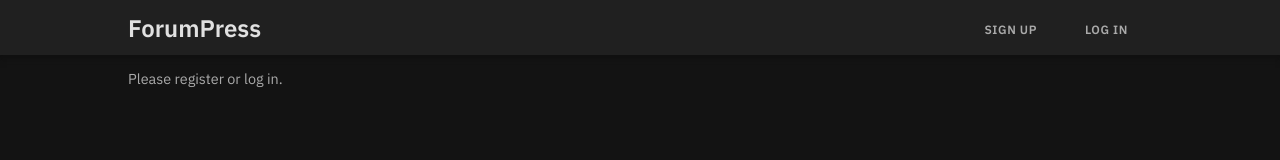
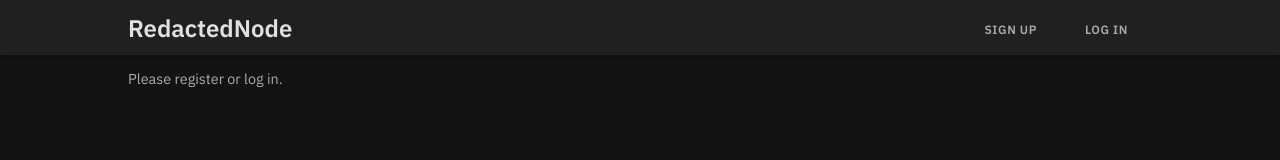
Before and after one commit to stephenpark7/reddit-clone, a React (Create React App) app in the folder client/: page / in a window 1280 px wide. Shown: the top 160 px of the page. Built offline with nearby package versions, Linux system fonts and the light colour scheme.

Commit message:
other: change app name to RedactedNode

```diff
--- a/client/public/index.html
+++ b/client/public/index.html
@@ -26,7 +26,7 @@
     -->
     <link rel="stylesheet" href="https://use.fontawesome.com/releases/v5.11.2/css/all.css">
     <link rel="stylesheet" href="https://fonts.googleapis.com/css2?family=IBM+Plex+Sans:wght@100;200;300;400;500;600;700&display=swap">
-    <title>ForumPress</title>
+    <title>RedactedNode</title>
   </head>
   <body>
     <noscript>You need to enable JavaScript to run this app.</noscript>
--- a/client/src/App/shared/components/Navbar/index.tsx
+++ b/client/src/App/shared/components/Navbar/index.tsx
@@ -4,7 +4,7 @@ import { UserContext } from '../../utils/userContext';
 import styles from '../../../styles/Navbar.module.scss';
 import { UserContext as UserContextType } from '../../types/UserContext';
 
-const siteName = 'ForumPress';
+const siteName = 'RedactedNode';
 
 export default function Navbar() {
   const userContext = useContext(UserContext) as UserContextType;
```
